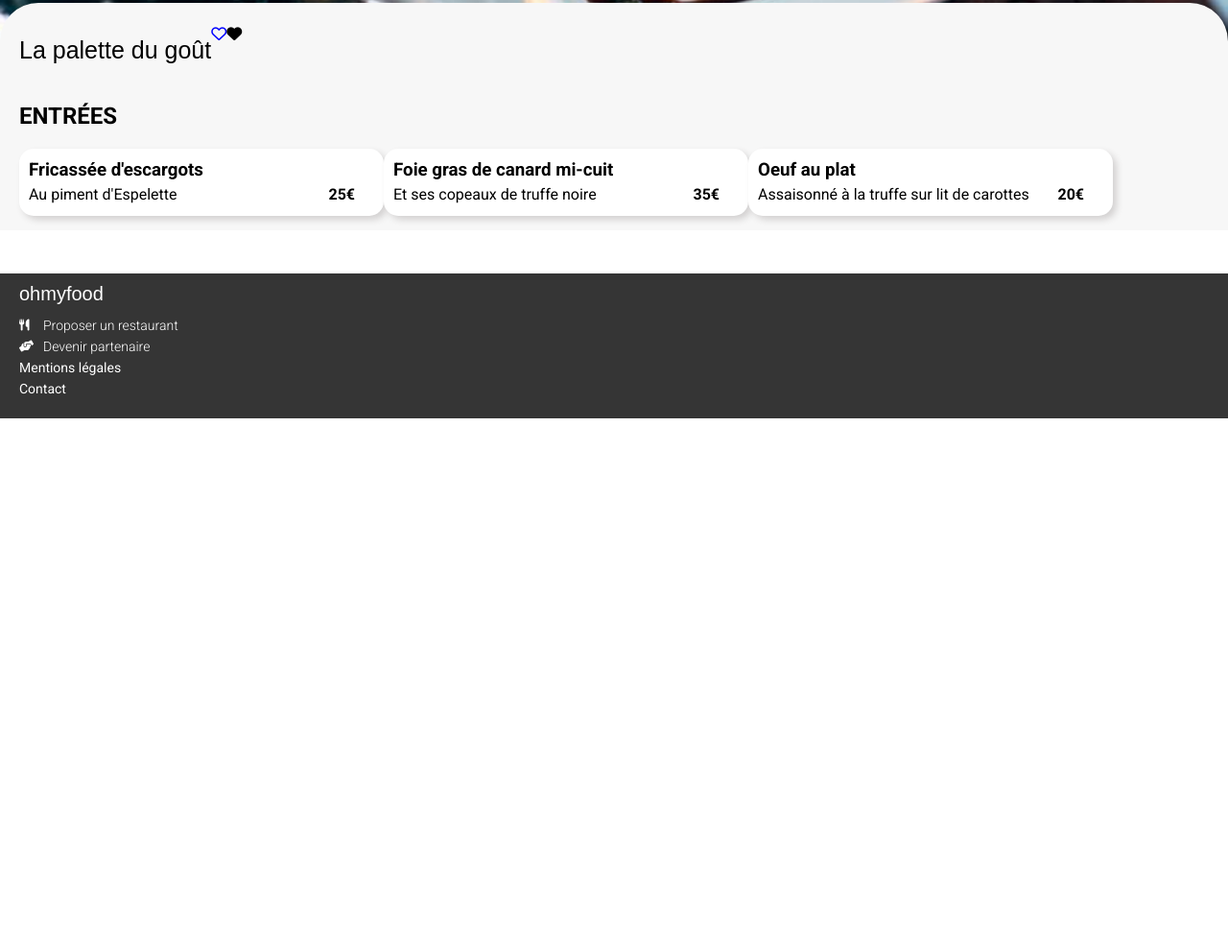
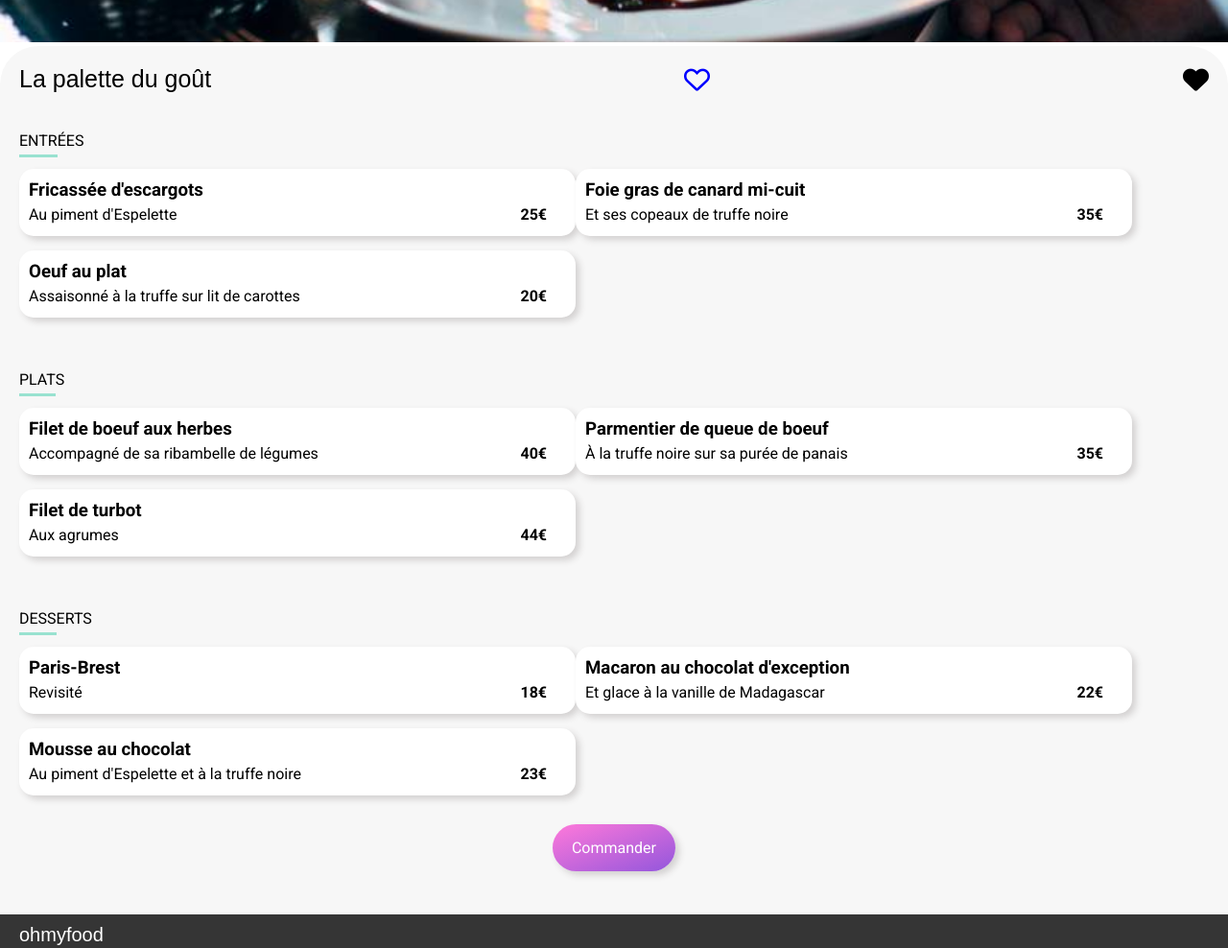
Before and after one commit to Sebzh22/Oh-My-Food, a website: page la-palette-du-gout.html in a window 1280 px wide. Shown: the part 321-1309 px from the top of the page at 96% size. Before the commit the page ends 800 px from the top, so only its background shows below. Drawn offline with Linux system fonts and the light colour scheme; a web font is replaced by a local one.

Commit message:
animation button

```diff
--- a/la-palette-du-gout.html
+++ b/la-palette-du-gout.html
@@ -1,7 +1,7 @@
 <!DOCTYPE html>
 <html lang="fr">
     <head>
-        <title>Site Oh My Food</title>
+        <title>Restaurant la Palette du gout</title>
         <meta charset="utf-8">
         <meta name="viewport" content="width=device-width, initial-scale=1.0">
         <link rel="stylesheet" href="./CSS/style.css">
@@ -39,13 +39,15 @@
                 <i class="fa-regular fa-heart heart--icon"></i>
                 <i class="fa-solid fa-heart heart--animation"></i>
             </div>
+            <div class="flex">
+                <div class="menu__starter">
                     <div class="menu__subtitle">
                         <h2>
-                    Entrées
+                            <span class="menu__subtitle--underline">Entr</span>ées
                         </h2>
                     </div>
                     <div class="menu__list flex">
-                <div class="menu__card">
+                        <a href="" class="menu__card">
                             <h3>
                                 Fricassée d'escargots
                             </h3>
@@ -55,8 +57,8 @@
                             <span class="menu__card--price">
                                 25€
                             </span>
-                </div>
-                <div class="menu__card">
+                        </a>
+                        <a href="" class="menu__card">
                             <h3>
                                 Foie gras de canard mi-cuit
                             </h3>
@@ -66,8 +68,8 @@
                             <span class="menu__card--price">
                                 35€
                             </span>
-                </div>
-                <div class="menu__card">
+                        </a>
+                        <a href="" class="menu__card">
                             <h3>
                                 Oeuf au plat
                             </h3>
@@ -77,8 +79,97 @@
                             <span class="menu__card--price">
                                 20€
                             </span>
+                        </a>
                     </div>
                 </div>
+                <div class="menu__main">
+                    <div class="menu__subtitle">
+                        <h2>
+                            <span class="menu__subtitle--underline">Plat</span>s
+                        </h2>
+                    </div>
+                    <div class="menu__list flex">
+                        <a href="" class="menu__card">
+                            <h3>
+                                Filet de boeuf aux herbes
+                            </h3>
+                            <span>
+                                Accompagné de sa ribambelle de légumes
+                            </span>
+                            <span class="menu__card--price">
+                                40€
+                            </span>
+                        </a>
+                        <a href="" class="menu__card">
+                            <h3>
+                                Parmentier de queue de boeuf
+                            </h3>
+                            <span>
+                                À la truffe noire sur sa purée de panais
+                            </span>
+                            <span class="menu__card--price">
+                                35€
+                            </span>
+                        </a>
+                        <a href="" class="menu__card">
+                            <h3>
+                                Filet de turbot
+                            </h3>
+                            <span>
+                                Aux agrumes
+                            </span>
+                            <span class="menu__card--price">
+                                44€
+                            </span>
+                        </a>
+                    </div>
+                </div>
+                <div class="menu__dessert">
+                    <div class="menu__subtitle">
+                        <h2>
+                            <span class="menu__subtitle--underline">Dess</span>erts
+                        </h2>
+                    </div>
+                    <div class="menu__list flex">
+                        <a href="" class="menu__card">
+                            <h3>
+                                Paris-Brest
+                            </h3>
+                            <span>
+                                Revisité
+                            </span>
+                            <span class="menu__card--price">
+                                18€
+                            </span>
+                        </a>
+                        <a href="" class="menu__card">
+                            <h3>
+                                Macaron au chocolat d'exception
+                            </h3>
+                            <span>
+                                Et glace à la vanille de Madagascar
+                            </span>
+                            <span class="menu__card--price">
+                                22€
+                            </span>
+                        </a>
+                        <a href="" class="menu__card">
+                            <h3>
+                                Mousse au chocolat
+                            </h3>
+                            <span>
+                                Au piment d'Espelette et à la truffe noire
+                            </span>
+                            <span class="menu__card--price">
+                                23€
+                            </span>
+                        </a>
+                    </div>
+                </div>
+            </div>
+            <button type="submit" class="btn">
+                Commander
+            </button>
         </section>
 
 
@@ -86,9 +177,11 @@
 
         <footer class="wrapper footer">
             <div class="footer__title">
+                <a href="./index.html">
                     <h4 class="font-logo">
                         ohmyfood
                     </h4>
+                </a>
             </div>
             <div class="footer__nav">
                     <a href="#" class="flex">
--- a/sass/base/_typography.scss
+++ b/sass/base/_typography.scss
@@ -8,7 +8,6 @@ h1, h2, h3{
 
 h1{
     font-size: 25px;
-    padding-top: 35px;
 }
 
 h2{
--- a/sass/components/_buttons.scss
+++ b/sass/components/_buttons.scss
@@ -10,4 +10,11 @@
     border-radius: 50px;
     background: linear-gradient(to top left, $color-primary, $color-secondary);
     box-shadow: 4px 4px 7px #d3d1d1;
+    cursor: pointer;
+    transition: all 1000ms;
+    opacity: 1;
+    &:hover{
+        opacity: 0.8;
+        box-shadow: 10px 10px 10px #919191;
+    }
 }
--- a/sass/components/_menu.scss
+++ b/sass/components/_menu.scss
@@ -1,8 +1,9 @@
 .menu{
     background-color: $background-light;
-    position: relative;
+    // position: relative;
     top: -45px;
     border-radius: 40px 40px 0 0;
+    padding-bottom: 45px;
 
     &__img{
         width: 100%;
@@ -10,13 +11,22 @@
         object-fit: cover;
     }
 
-    &__subtitle{
+    &__title{
+        justify-content: space-between;
+        padding-top: 20px;
+        font-size: 27px;
+    }
+
+    &__subtitle h2{
         text-transform: uppercase;
+        font-size: 16px;
+        font-weight: 400;
     }
 
     &__card{
         background-color: #ffffff;
-        width: 380px;
+        color: #000000;
+        width: 580px;
         height: 70px;
         border-radius: 15px;
         box-shadow: 4px 4px 7px #d3d1d1;
@@ -30,3 +40,8 @@
         }
     }
 }
+
+.menu__subtitle--underline{
+    border-bottom: 3px $color-tertiary solid;
+    padding-bottom: 5px;
+}
--- a/sass/style.scss
+++ b/sass/style.scss
@@ -1,6 +1,7 @@
 @import "./utils/_variables.scss";
 @import "./utils/_mixins.scss";
 @import "./utils/_functions.scss";
+// @import "./vendors/_normalize.scss";
 @import "./base/_base.scss";
 @import "./base/_typography.scss";
 @import "./base/_responsive.scss";
--- a/sass/utils/_variables.scss
+++ b/sass/utils/_variables.scss
@@ -5,5 +5,5 @@ $color-secondary: #FF79DA;
 $color-tertiary: #99E2D0;
 $background-light: #F7F7F7;
 $background-dark: #EAEAEA;
-$lighten-color-primary: lighten($color-primary,36%);
+$lighten-color-primary: lighten($color-primary,30%);
 $darken-color-tertiary: darken($color-tertiary,36%)
--- /dev/null
+++ b/sass/vendors/_normalize.scss
@@ -0,0 +1,349 @@
+/*! normalize.css v8.0.1 | MIT License | github.com/necolas/normalize.css */
+
+/* Document
+   ========================================================================== */
+
+/**
+ * 1. Correct the line height in all browsers.
+ * 2. Prevent adjustments of font size after orientation changes in iOS.
+ */
+
+ html {
+    line-height: 1.15; /* 1 */
+    -webkit-text-size-adjust: 100%; /* 2 */
+  }
+
+  /* Sections
+     ========================================================================== */
+
+  /**
+   * Remove the margin in all browsers.
+   */
+
+  body {
+    margin: 0;
+  }
+
+  /**
+   * Render the `main` element consistently in IE.
+   */
+
+  main {
+    display: block;
+  }
+
+  /**
+   * Correct the font size and margin on `h1` elements within `section` and
+   * `article` contexts in Chrome, Firefox, and Safari.
+   */
+
+  h1 {
+    font-size: 2em;
+    margin: 0.67em 0;
+  }
+
+  /* Grouping content
+     ========================================================================== */
+
+  /**
+   * 1. Add the correct box sizing in Firefox.
+   * 2. Show the overflow in Edge and IE.
+   */
+
+  hr {
+    box-sizing: content-box; /* 1 */
+    height: 0; /* 1 */
+    overflow: visible; /* 2 */
+  }
+
+  /**
+   * 1. Correct the inheritance and scaling of font size in all browsers.
+   * 2. Correct the odd `em` font sizing in all browsers.
+   */
+
+  pre {
+    font-family: monospace, monospace; /* 1 */
+    font-size: 1em; /* 2 */
+  }
+
+  /* Text-level semantics
+     ========================================================================== */
+
+  /**
+   * Remove the gray background on active links in IE 10.
+   */
+
+  a {
+    background-color: transparent;
+  }
+
+  /**
+   * 1. Remove the bottom border in Chrome 57-
+   * 2. Add the correct text decoration in Chrome, Edge, IE, Opera, and Safari.
+   */
+
+  abbr[title] {
+    border-bottom: none; /* 1 */
+    text-decoration: underline; /* 2 */
+    text-decoration: underline dotted; /* 2 */
+  }
+
+  /**
+   * Add the correct font weight in Chrome, Edge, and Safari.
+   */
+
+  b,
+  strong {
+    font-weight: bolder;
+  }
+
+  /**
+   * 1. Correct the inheritance and scaling of font size in all browsers.
+   * 2. Correct the odd `em` font sizing in all browsers.
+   */
+
+  code,
+  kbd,
+  samp {
+    font-family: monospace, monospace; /* 1 */
+    font-size: 1em; /* 2 */
+  }
+
+  /**
+   * Add the correct font size in all browsers.
+   */
+
+  small {
+    font-size: 80%;
+  }
+
+  /**
+   * Prevent `sub` and `sup` elements from affecting the line height in
+   * all browsers.
+   */
+
+  sub,
+  sup {
+    font-size: 75%;
+    line-height: 0;
+    position: relative;
+    vertical-align: baseline;
+  }
+
+  sub {
+    bottom: -0.25em;
+  }
+
+  sup {
+    top: -0.5em;
+  }
+
+  /* Embedded content
+     ========================================================================== */
+
+  /**
+   * Remove the border on images inside links in IE 10.
+   */
+
+  img {
+    border-style: none;
+  }
+
+  /* Forms
+     ========================================================================== */
+
+  /**
+   * 1. Change the font styles in all browsers.
+   * 2. Remove the margin in Firefox and Safari.
+   */
+
+  button,
+  input,
+  optgroup,
+  select,
+  textarea {
+    font-family: inherit; /* 1 */
+    font-size: 100%; /* 1 */
+    line-height: 1.15; /* 1 */
+    margin: 0; /* 2 */
+  }
+
+  /**
+   * Show the overflow in IE.
+   * 1. Show the overflow in Edge.
+   */
+
+  button,
+  input { /* 1 */
+    overflow: visible;
+  }
+
+  /**
+   * Remove the inheritance of text transform in Edge, Firefox, and IE.
+   * 1. Remove the inheritance of text transform in Firefox.
+   */
+
+  button,
+  select { /* 1 */
+    text-transform: none;
+  }
+
+  /**
+   * Correct the inability to style clickable types in iOS and Safari.
+   */
+
+  button,
+  [type="button"],
+  [type="reset"],
+  [type="submit"] {
+    -webkit-appearance: button;
+  }
+
+  /**
+   * Remove the inner border and padding in Firefox.
+   */
+
+  button::-moz-focus-inner,
+  [type="button"]::-moz-focus-inner,
+  [type="reset"]::-moz-focus-inner,
+  [type="submit"]::-moz-focus-inner {
+    border-style: none;
+    padding: 0;
+  }
+
+  /**
+   * Restore the focus styles unset by the previous rule.
+   */
+
+  button:-moz-focusring,
+  [type="button"]:-moz-focusring,
+  [type="reset"]:-moz-focusring,
+  [type="submit"]:-moz-focusring {
+    outline: 1px dotted ButtonText;
+  }
+
+  /**
+   * Correct the padding in Firefox.
+   */
+
+  fieldset {
+    padding: 0.35em 0.75em 0.625em;
+  }
+
+  /**
+   * 1. Correct the text wrapping in Edge and IE.
+   * 2. Correct the color inheritance from `fieldset` elements in IE.
+   * 3. Remove the padding so developers are not caught out when they zero out
+   *    `fieldset` elements in all browsers.
+   */
+
+  legend {
+    box-sizing: border-box; /* 1 */
+    color: inherit; /* 2 */
+    display: table; /* 1 */
+    max-width: 100%; /* 1 */
+    padding: 0; /* 3 */
+    white-space: normal; /* 1 */
+  }
+
+  /**
+   * Add the correct vertical alignment in Chrome, Firefox, and Opera.
+   */
+
+  progress {
+    vertical-align: baseline;
+  }
+
+  /**
+   * Remove the default vertical scrollbar in IE 10+.
+   */
+
+  textarea {
+    overflow: auto;
+  }
+
+  /**
+   * 1. Add the correct box sizing in IE 10.
+   * 2. Remove the padding in IE 10.
+   */
+
+  [type="checkbox"],
+  [type="radio"] {
+    box-sizing: border-box; /* 1 */
+    padding: 0; /* 2 */
+  }
+
+  /**
+   * Correct the cursor style of increment and decrement buttons in Chrome.
+   */
+
+  [type="number"]::-webkit-inner-spin-button,
+  [type="number"]::-webkit-outer-spin-button {
+    height: auto;
+  }
+
+  /**
+   * 1. Correct the odd appearance in Chrome and Safari.
+   * 2. Correct the outline style in Safari.
+   */
+
+  [type="search"] {
+    -webkit-appearance: textfield; /* 1 */
+    outline-offset: -2px; /* 2 */
+  }
+
+  /**
+   * Remove the inner padding in Chrome and Safari on macOS.
+   */
+
+  [type="search"]::-webkit-search-decoration {
+    -webkit-appearance: none;
+  }
+
+  /**
+   * 1. Correct the inability to style clickable types in iOS and Safari.
+   * 2. Change font properties to `inherit` in Safari.
+   */
+
+  ::-webkit-file-upload-button {
+    -webkit-appearance: button; /* 1 */
+    font: inherit; /* 2 */
+  }
+
+  /* Interactive
+     ========================================================================== */
+
+  /*
+   * Add the correct display in Edge, IE 10+, and Firefox.
+   */
+
+  details {
+    display: block;
+  }
+
+  /*
+   * Add the correct display in all browsers.
+   */
+
+  summary {
+    display: list-item;
+  }
+
+  /* Misc
+     ========================================================================== */
+
+  /**
+   * Add the correct display in IE 10+.
+   */
+
+  template {
+    display: none;
+  }
+
+  /**
+   * Add the correct display in IE 10.
+   */
+
+  [hidden] {
+    display: none;
+  }
```
Also changed, not shown: a-la-francaise.html (+5 -3 lines), index.html (+10 -6 lines), la-note-enchantee.html (+5 -3 lines), le-delice-des-sens.html (+5 -3 lines), sass/pages/_main.scss (+1 -15 lines), CSS/style.css, 1 other file. Lines whose indentation alone changed are shown as unchanged.
